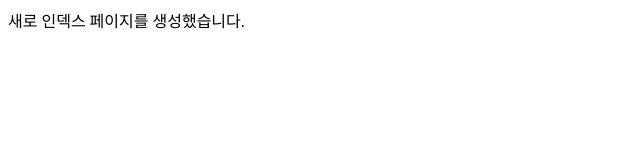
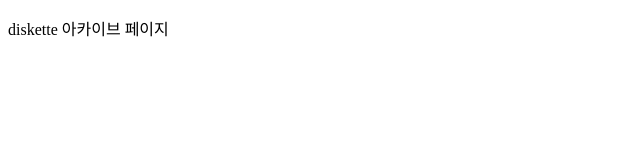
Before and after one commit to diskette71/diskette71, a plain HTML site: page index.html in a window 1280 px wide. Shown: the whole page, without its empty margins (0-640 px from the left). Drawn offline with Linux system fonts and the light colour scheme.

Commit message:
Update index.html

```diff
--- a/index.html
+++ b/index.html
@@ -1,11 +1,10 @@
 <!DOCTYPE html>
 <html lang="ko">
-
   <head>
     	<meta charset="UTF-8">
-		<title>새로만든 Index</title>
+	<title>INDEX</title>
   </head>
   <body>
-  	새로 인덱스 페이지를 생성했습니다.
+	<p>diskette 아카이브 페이지</p>
   </body>
 </html>
```
